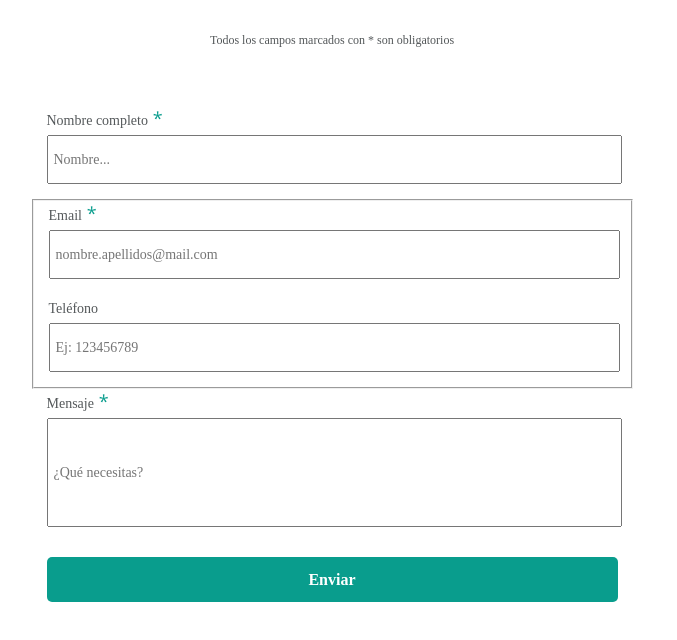
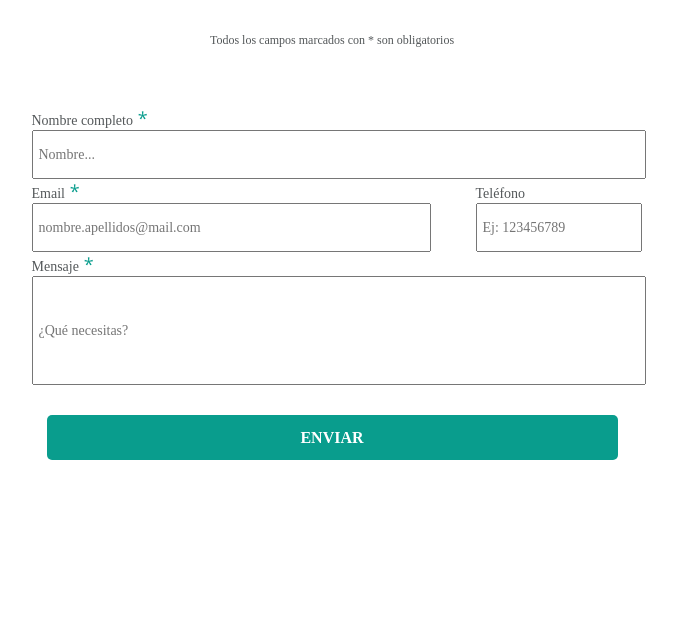
Before and after one commit to joanajimfer/e-s1-holamundo, a website: page _src/templates/contact.html in a window 1280 px wide. Shown: the part 190-830 px from the top of the page, without its empty margins (308-985 px from the left). Drawn offline with nearby package versions, Linux system fonts and the light colour scheme; files that its build step writes are made by us from their sources.

Commit message:
Formulary finish version

```diff
--- a/_src/assets/scss/layout/_contactpage.scss
+++ b/_src/assets/scss/layout/_contactpage.scss
@@ -1,6 +1,6 @@
 /*PAGINA CONTACTO*/
 
-.titulo-contacto{
+.titulo-contacto {
   color: $MainLettersColor;
   text-align: center;
   font-family: 'Rubik';
@@ -38,7 +38,9 @@
   font-size: 14px;
   display: block;
   width: calc(100% - 30px);
-  margin: 5px 15px 15px 15px;
+  margin: 0px;
+  margin-left: auto;
+  margin-right: auto;
   height: 45px;
   text-indent: 5px;
 }
@@ -55,6 +57,7 @@
   font-size: 16px;
   border-radius: 5px;
   border: none;
+  text-transform: uppercase;
 
 }
 
@@ -223,8 +226,35 @@
     display: block;
   }
 
-  //FOOTER//
+  .form-tel-mail {
+    display: flex;
+    width: 610px;
+    justify-content: space-between;
+    margin: 0px;
+  }
 
+  #email {
+    width: 395px;
+    margin: 0px;
+  }
 
+  #telephone {
+    width: 162px;
+    margin: 0px;
+    margin-left: 44px;
+  }
+
+  #fullname,
+  #message {
+    width: 610px;
+  }
+
+  .labelform {
+    margin-left: auto;
+  }
+
+  .labeltel {
+    margin-left: 44px;
+  }
 
 }
--- a/_src/templates/contact.html
+++ b/_src/templates/contact.html
@@ -29,14 +29,16 @@
     <form action="/signup" method="post">
       <label class="labelform" for="fullname">Nombre completo</label> <span class="asterisk">*</span>
       <input type="text" id="fullname" name="fullname" placeholder="Nombre..." required>
-        <fieldset class="form-tel-mail">
+      <div class="form-tel-mail">
+        <div class="form-mail">
           <label class="labelform" for="email">Email</label> <span class="asterisk">*</span>
-        <input type="email" id="email" name="email" placeholder="nombre.apellidos@mail.com" required>
+          <input type="email" id="email" name="email" placeholder="nombre.apellidos@mail.com" required> </div>
 
-
-        <label class="labelform" for="telephone">Teléfono</label>
+        <div class="form-tel">
+          <label class="labelform labeltel" for="telephone">Teléfono</label>
           <input type="tel" id="telephone" name="telephone" placeholder="Ej: 123456789">
-      </fieldset>
+        </div>
+      </div>
       <label class="labelform" for="message">Mensaje</label> <span class="asterisk">*</span>
       <input type="text" id="message" name="message" placeholder="¿Qué necesitas?" required>
 
```
Lines whose indentation alone changed are shown as unchanged.
